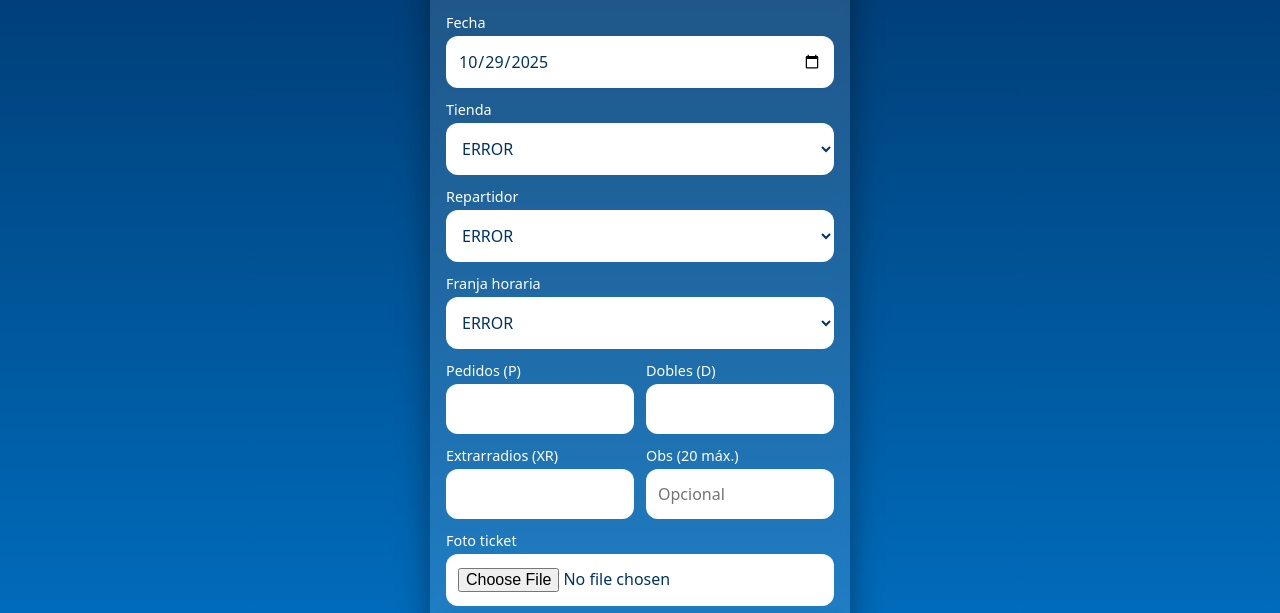
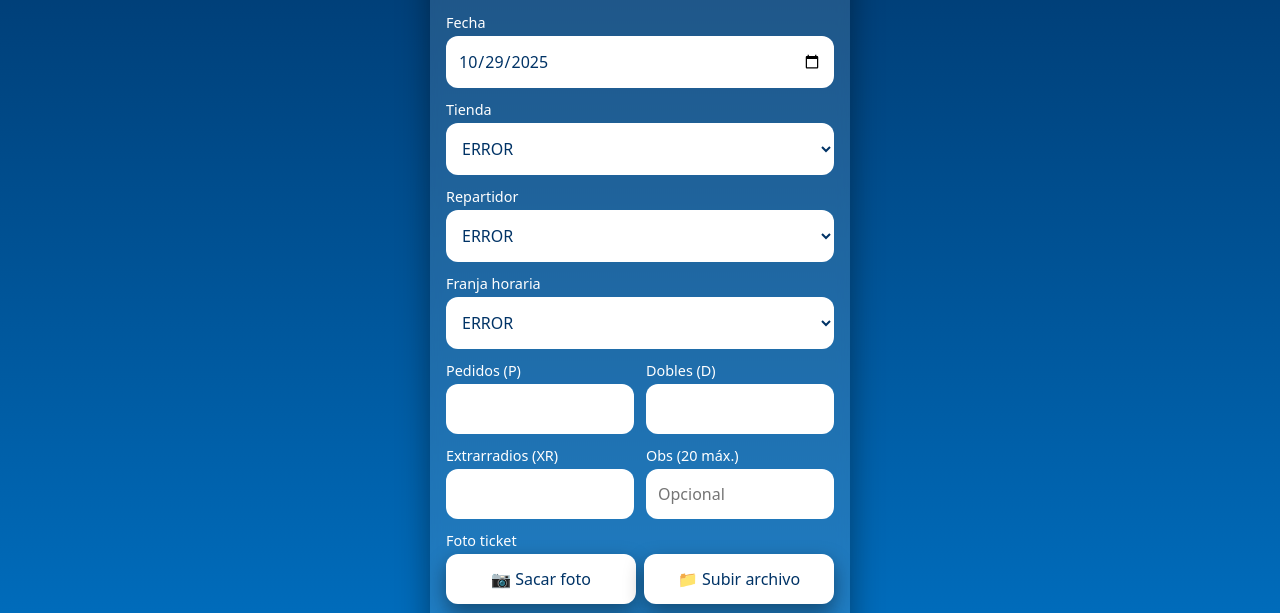
Before and after one commit to coelhocolatino/sad-tickets, a plain HTML site: page index.html in a window 1280 px wide. Shown: the part 181-794 px from the top of the page. Drawn offline with Linux system fonts and the light colour scheme; no server answers.

Commit message:
Replace file input with buttons for photo upload

```diff
--- a/index.html
+++ b/index.html
@@ -210,10 +210,15 @@
         </div>
       </div>
 
-      <div class="group">
-        <label>Foto ticket</label>
-        <input class="control" type="file" id="foto" accept="image/*" required />
-      </div>
+<div class="group">
+  <label>Foto ticket</label>
+  <div style="display:flex; gap:8px;">
+    <button type="button" class="control" style="flex:1;" onclick="abrirCamara()">📷 Sacar foto</button>
+    <button type="button" class="control" style="flex:1;" onclick="abrirArchivos()">📁 Subir archivo</button>
+  </div>
+  <input type="file" id="foto" accept="image/*" style="display:none;" required />
+</div>
+
 
       <button type="submit">📸 Subir ticket</button>
       <div id="msg"></div>
```
